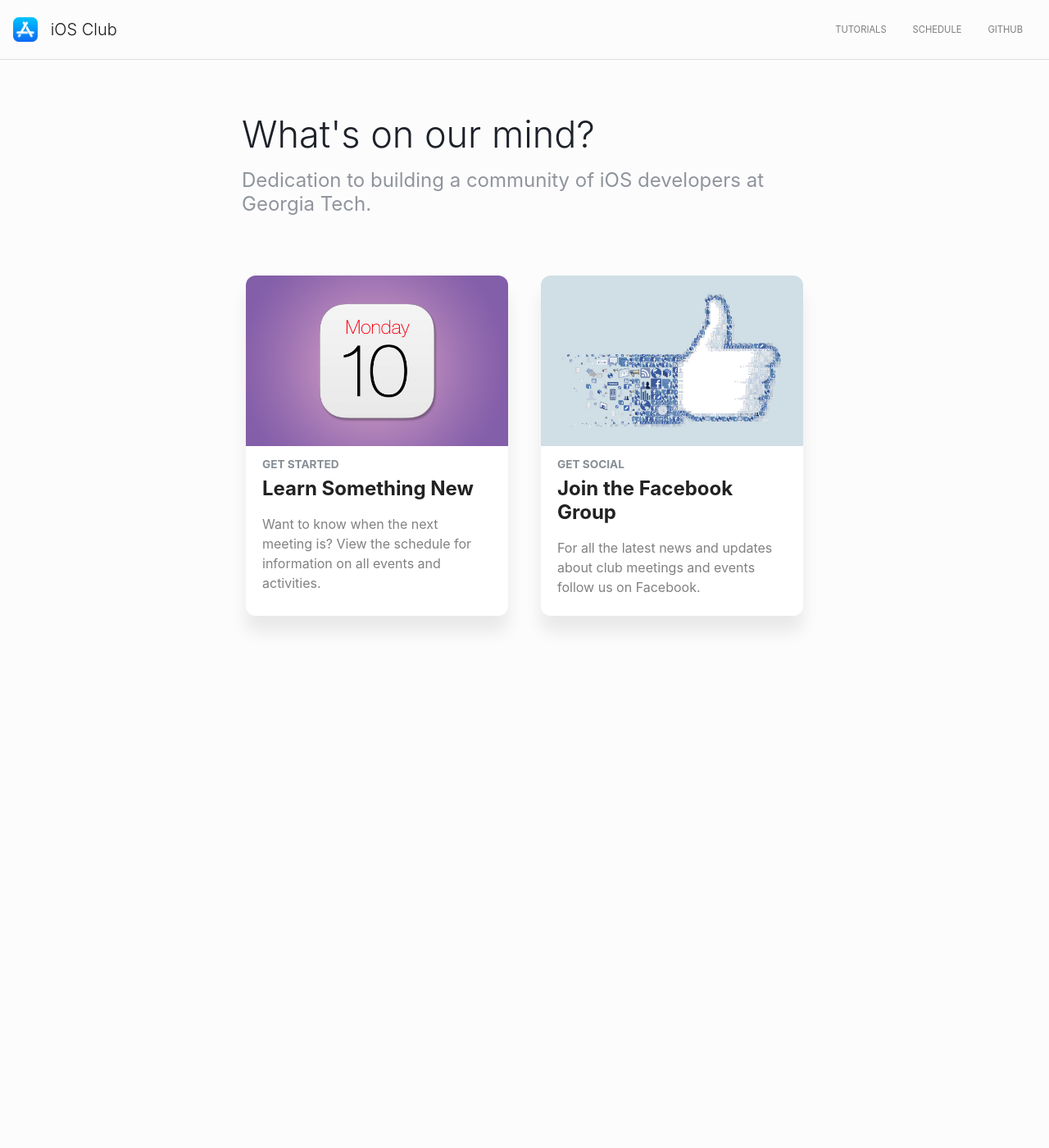
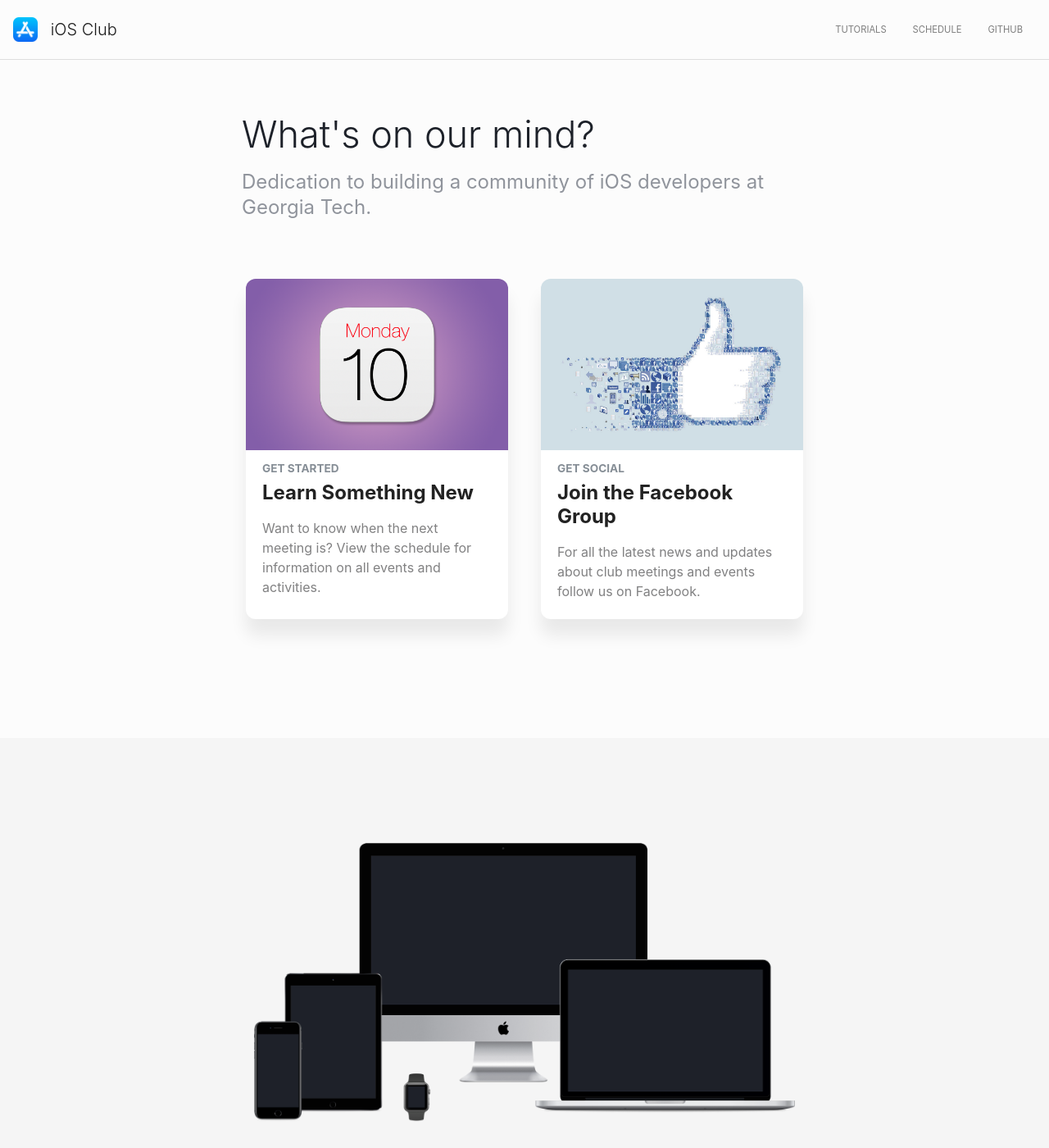
Before and after one commit to gauravtamhan/iosclub_website, a Jekyll site: the page built from index.md, in a window 1280 px wide and 1400 px high. Shown: the whole window at 82% size. Built offline with Jekyll 4.4.1, drawn with Linux system fonts in a browser that asks for light colours; nearby versions of some CDN libraries; comment, search, counter and statistics services are not loaded; some of the changed text lies outside the part shown.

Commit message:
added to home page

```diff
--- a/_layouts/home.html
+++ b/_layouts/home.html
@@ -37,3 +37,22 @@ layout: master
         </div>
     </div>
 </div>
+
+<div class="bg large-spacer">
+    <div class="container">
+        <div class="row">
+            <div class="col">
+                <img class="devices" src="{{ site.baseurl }}/images/home/devices_watch.png">
+            </div>
+        </div>
+        <div class="row med-spacer">
+            <div class="col about-us">
+                <h1>About Us</h1>
+                <h4>We support our members through a strong curriculum spanning iOS development and design. We host beginner-friendly
+                    meetings every
+                    <span style="color:#1D2129; font-weight:500;">Tuesday at 6:00pm in Klaus 1456.</span> After just one semester, our members go on to develop their own
+                    apps and receive internships in the industry.</h4>
+            </div>
+        </div>
+    </div>
+</div>
--- a/css/style-1.css
+++ b/css/style-1.css
@@ -142,7 +142,7 @@ a.clickable-card:hover {
     max-width: 30%;
 }
 
-.intro h1 {
+.intro h1{
     font-size: 45px;
     font-weight: 300;
     line-height: 53px;
@@ -150,16 +150,47 @@ a.clickable-card:hover {
     margin-bottom: 16px;
 }
 
-.intro h4 {
+.about-us h1 {
+    font-size: 28px;
+    font-weight: 500;
+    line-height: 32px;
+    margin-bottom: 24px;
+    color: #1D2129;
+}
+
+.intro h4{
     font-size: 24px;
     margin-bottom: 24px;
     font-weight: 400;
     color: #90949C;
+    line-height: 1.3;
+}
+
+.about-us h4 {
+    font-size: 18px;
+    line-height: 26px;
+    margin-bottom: 24px;
+    color: rgb(75, 89, 86);
+    font-weight: 400;
 }
 
 .intro {
     padding: 0 15px;
 }
+
+img.devices {
+    max-width: 100%;
+    text-align: center;
+    padding: 0 15px;
+}
+
+.bg {
+    background-color: rgb(245, 245, 245);
+    /* border-top: 1px solid rgba(0,0,0,.12); */
+    padding: 8rem 0 4rem;
+    /* box-shadow: inset 0px 1px 30px rgba(0,0,0,.1) */
+}
+
 
 
 /* Large devices (desktops, less than 1200px) */
@@ -221,13 +252,14 @@ a.clickable-card:hover {
         font-size: 2.7rem;
     }
 
-    .intro {
+    .intro, .about-us {
         text-align: center;
     }
 
     .intro h1 {
         font-size: 42px;
     }
+
 }
 
 /* Extra small devices (portrait phones, less than 576px) */
@@ -240,6 +272,11 @@ a.clickable-card:hover {
         font-size: 32px;
         line-height: 48px;
         margin-bottom: 12px;
+    }
+
+    .about-us h4 {
+        font-size: 16px;
+        line-height: 24px;
     }
 }
 
```
Also changed, not shown: about.md (deleted, +0 -18 lines), images/home/devices_no_watch.png (added), images/home/devices_watch.png (added).
